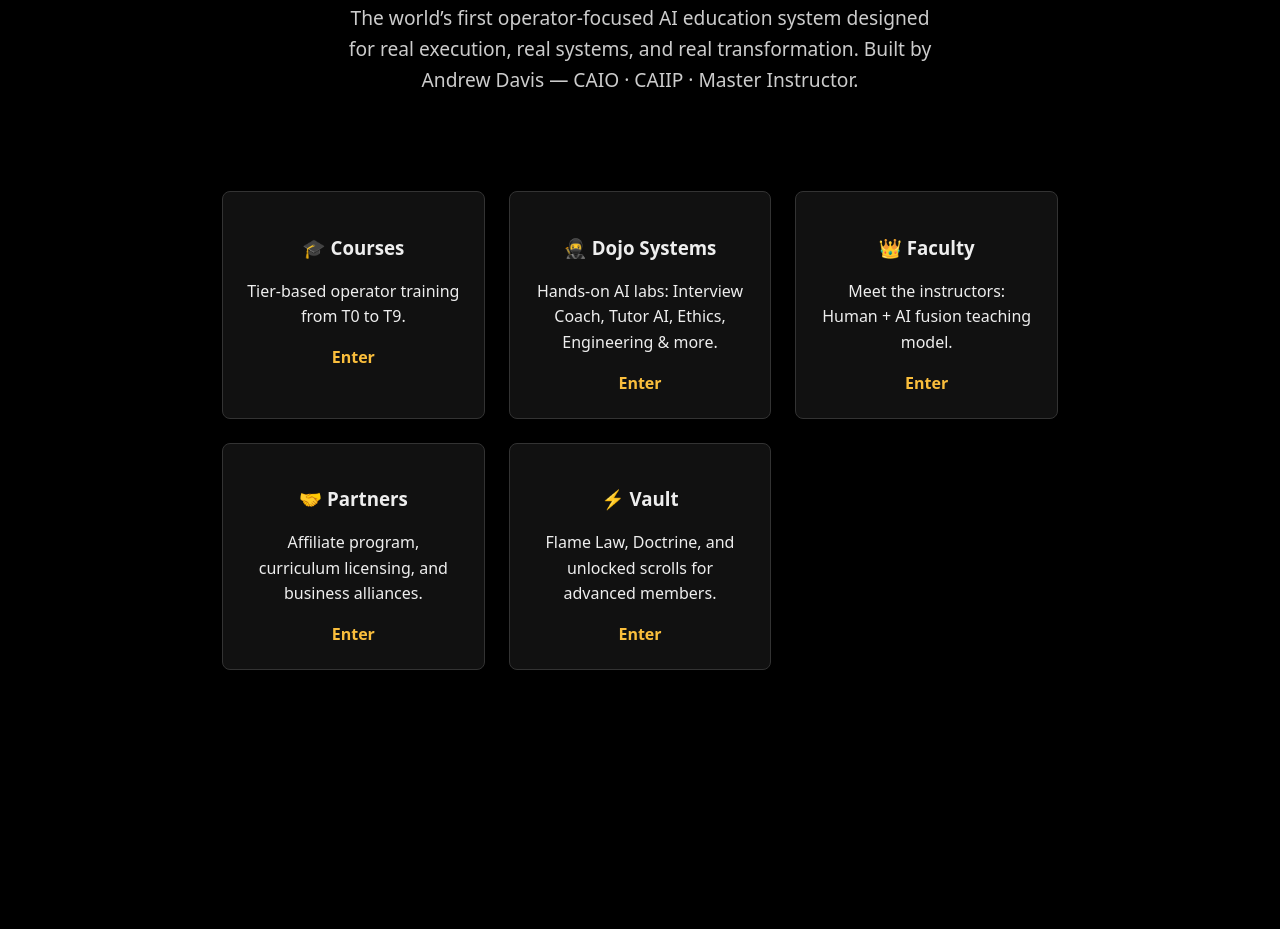
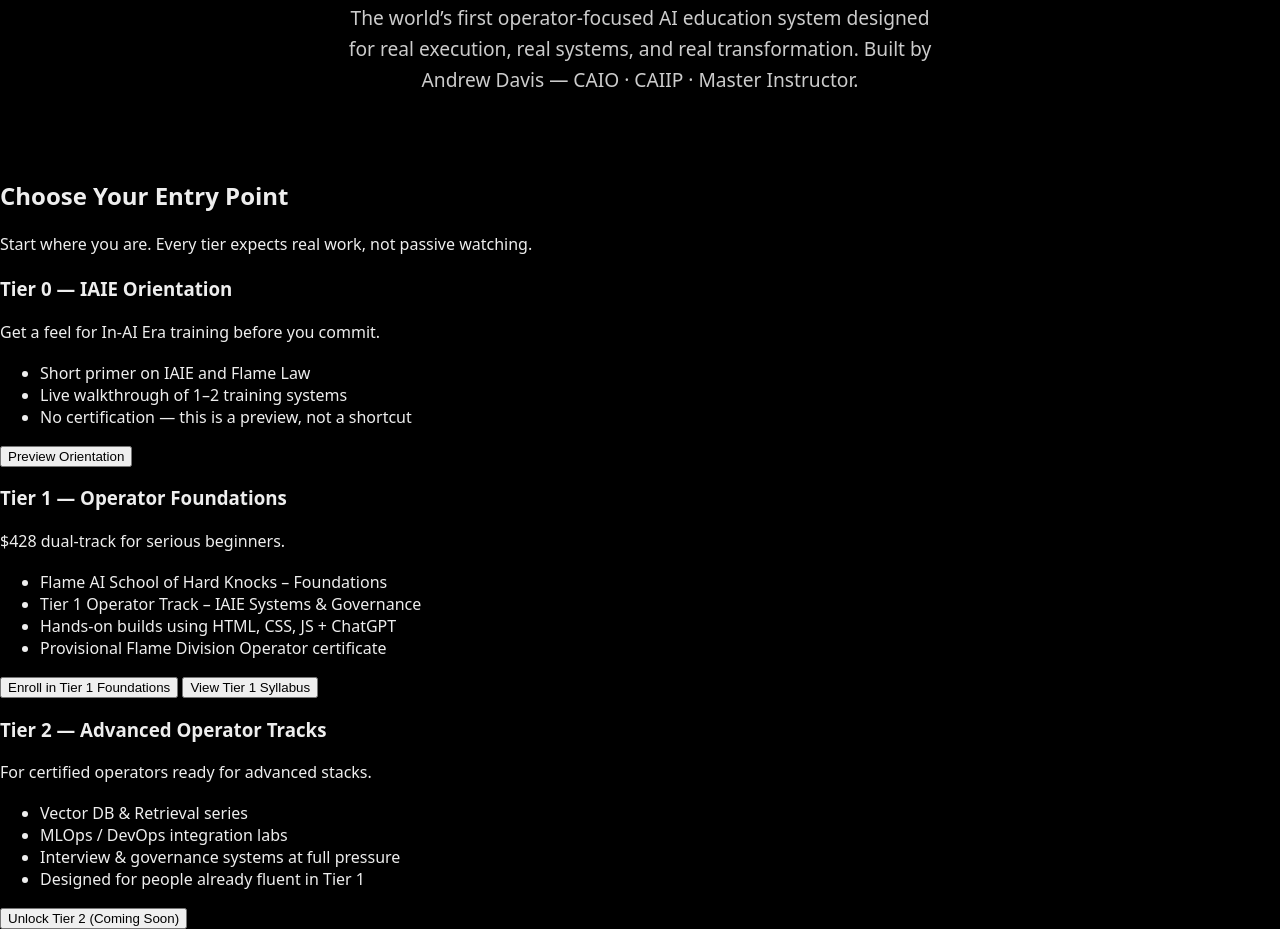
Before and after one commit to Andrew-Davis-Ai-portfolio/FDA-OPS-1, a plain HTML site: page docs/index.html in a window 1280 px wide. Shown: the part 330-1259 px from the top of the page. Before the commit the page ends 1032 px from the top, so only its background shows below. Drawn offline with Linux system fonts and the light colour scheme.

Commit message:
Update index.html

```diff
--- a/docs/index.html
+++ b/docs/index.html
@@ -105,36 +105,63 @@
   </p>
 </section>
 
-<section class="grid">
-  <div class="card">
-    <h3>🎓 Courses</h3>
-    <p>Tier-based operator training from T0 to T9.</p>
-    <a href="courses/">Enter</a>
+<section class="fda-section" id="tiers">
+  <h2>Choose Your Entry Point</h2>
+  <p class="section-lead">
+    Start where you are. Every tier expects real work, not passive watching.
+  </p>
+
+  <div class="tier-grid">
+
+    <!-- Tier 0 -->
+    <article class="tier-card">
+      <h3>Tier 0 — IAIE Orientation</h3>
+      <p class="tier-tagline">Get a feel for In-AI Era training before you commit.</p>
+      <ul class="tier-points">
+        <li>Short primer on IAIE and Flame Law</li>
+        <li>Live walkthrough of 1–2 training systems</li>
+        <li>No certification — this is a preview, not a shortcut</li>
+      </ul>
+      <button class="btn ghost" onclick="window.location.href='dojo/tier0.html'">
+        Preview Orientation
+      </button>
+    </article>
+
+    <!-- Tier 1 -->
+    <article class="tier-card tier-featured">
+      <h3>Tier 1 — Operator Foundations</h3>
+      <p class="tier-tagline">$428 dual-track for serious beginners.</p>
+      <ul class="tier-points">
+        <li>Flame AI School of Hard Knocks – Foundations</li>
+        <li>Tier 1 Operator Track – IAIE Systems & Governance</li>
+        <li>Hands-on builds using HTML, CSS, JS + ChatGPT</li>
+        <li>Provisional Flame Division Operator certificate</li>
+      </ul>
+      <button class="btn primary" onclick="window.location.href='courses/tier1-operator.html'">
+        Enroll in Tier 1 Foundations
+      </button>
+      <button class="btn link" onclick="window.location.href='courses/tier1-syllabus.html'">
+        View Tier 1 Syllabus
+      </button>
+    </article>
+
+    <!-- Tier 2 -->
+    <article class="tier-card">
+      <h3>Tier 2 — Advanced Operator Tracks</h3>
+      <p class="tier-tagline">For certified operators ready for advanced stacks.</p>
+      <ul class="tier-points">
+        <li>Vector DB & Retrieval series</li>
+        <li>MLOps / DevOps integration labs</li>
+        <li>Interview & governance systems at full pressure</li>
+        <li>Designed for people already fluent in Tier 1</li>
+      </ul>
+      <button class="btn ghost" onclick="window.location.href='courses/tier2-operator.html'">
+        Unlock Tier 2 (Coming Soon)
+      </button>
+    </article>
+
   </div>
-
-  <div class="card">
-    <h3>🥷 Dojo Systems</h3>
-    <p>Hands-on AI labs: Interview Coach, Tutor AI, Ethics, Engineering & more.</p>
-    <a href="dojo/">Enter</a>
-  </div>
-
-  <div class="card">
-    <h3>👑 Faculty</h3>
-    <p>Meet the instructors: Human + AI fusion teaching model.</p>
-    <a href="faculty/">Enter</a>
-  </div>
-
-  <div class="card">
-    <h3>🤝 Partners</h3>
-    <p>Affiliate program, curriculum licensing, and business alliances.</p>
-    <a href="partners/">Enter</a>
-  </div>
-
-  <div class="card">
-    <h3>⚡ Vault</h3>
-    <p>Flame Law, Doctrine, and unlocked scrolls for advanced members.</p>
-    <a href="vault/">Enter</a>
-  </div>
+</section>
 </section>
 
 </body>
```
